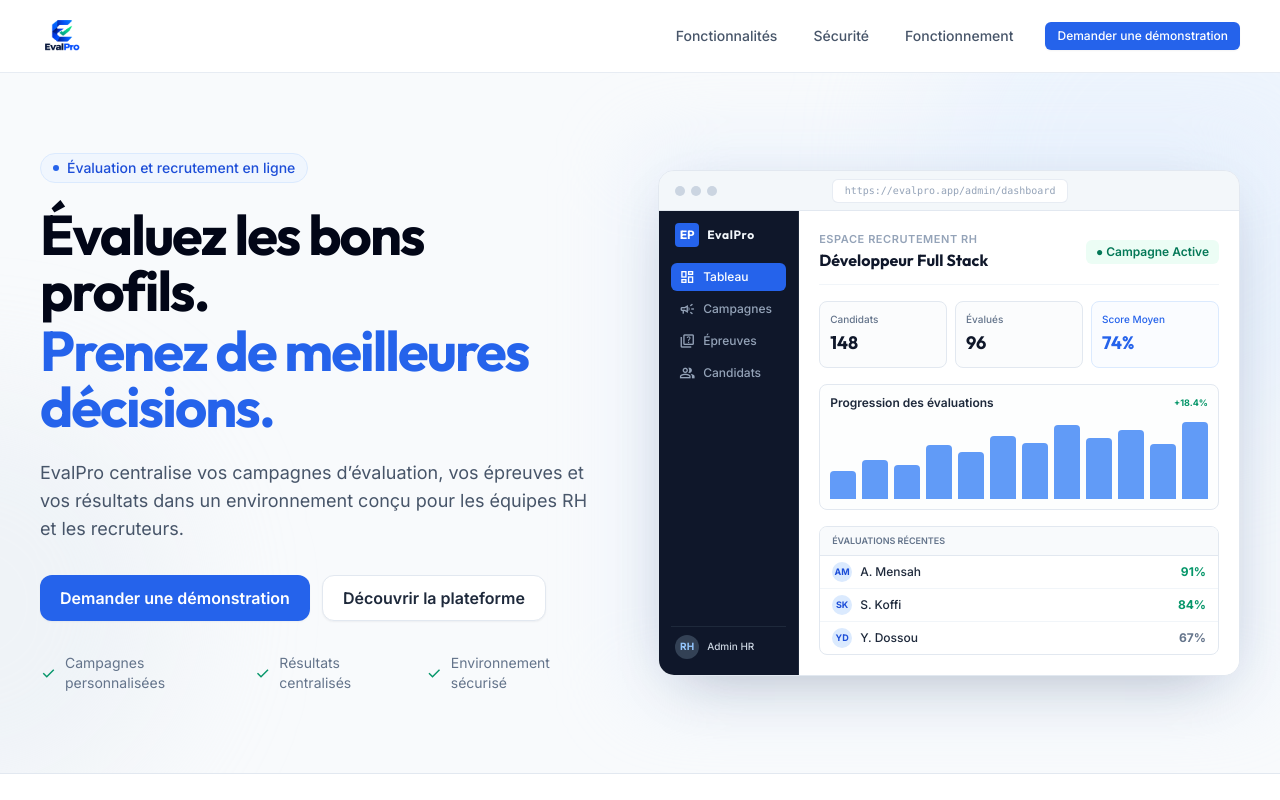
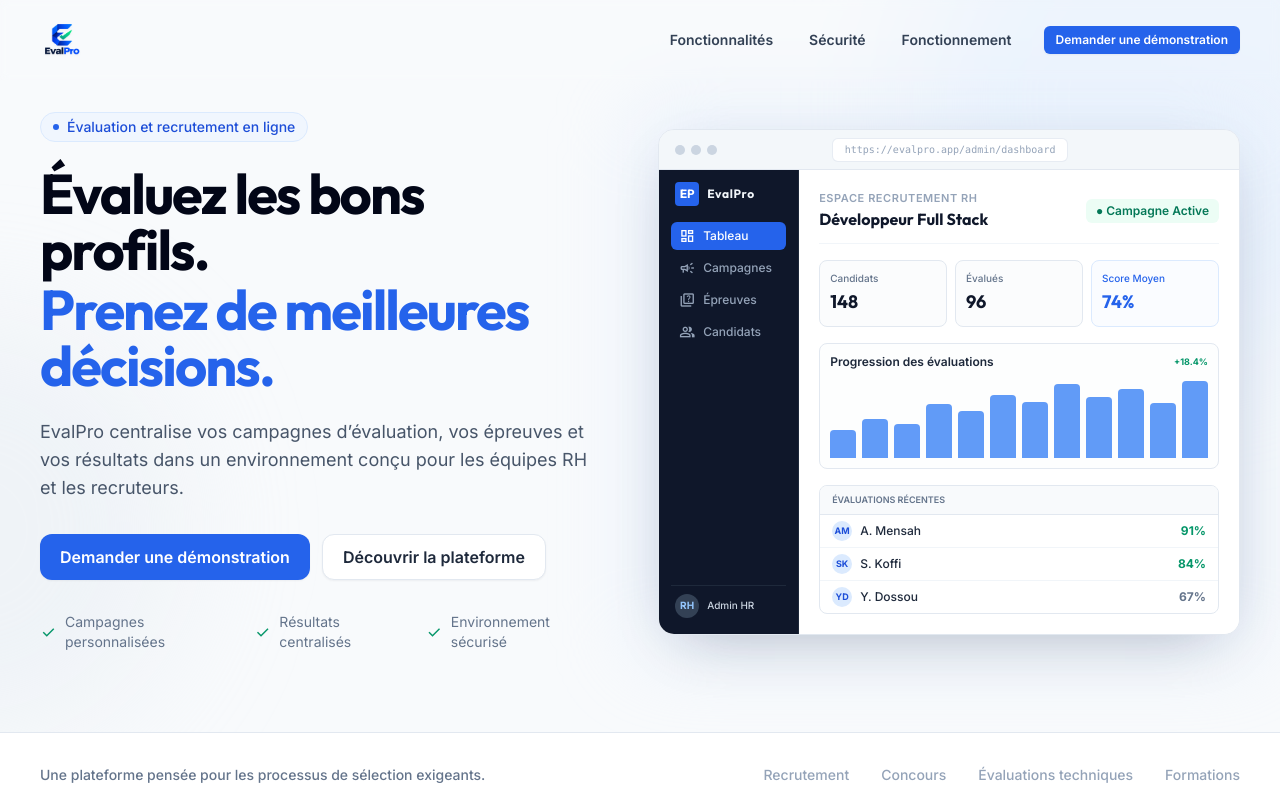
Before and after one commit to josuefox123/evalpro, a Vue app in the folder evalpro front/: page / in a window 1280 px wide. Shown: the top 800 px of the page. Built offline with nearby package versions, Linux system fonts and the light colour scheme.

Commit message:
fix(nav): header scroll transition, highlighted logo, global smooth offset scrolling without content overlap

```diff
--- a/evalpro front/src/index.css
+++ b/evalpro front/src/index.css
@@ -30,6 +30,8 @@
     font-feature-settings: 'cv02', 'cv03', 'cv04', 'cv11';
     overflow-x: hidden;
     max-width: 100vw;
+    scroll-behavior: smooth;
+    scroll-padding-top: 80px;
   }
 
   h1, h2, h3, h4, h5, h6 {
--- a/evalpro front/src/routeur/index.js
+++ b/evalpro front/src/routeur/index.js
@@ -131,8 +131,18 @@ const routes = [
 const router = createRouter({
   history: createWebHistory(),
   routes,
-  scrollBehavior() {
-    return { top: 0 };
+  scrollBehavior(to, from, savedPosition) {
+    if (savedPosition) {
+      return savedPosition;
+    }
+    if (to.hash) {
+      return {
+        el: to.hash,
+        top: 80,
+        behavior: 'smooth'
+      };
+    }
+    return { top: 0, left: 0, behavior: 'smooth' };
   },
 });
 
--- a/evalpro front/src/vues/VueAccueil.vue
+++ b/evalpro front/src/vues/VueAccueil.vue
@@ -2,49 +2,54 @@
   <div class="min-h-screen bg-[#f8fafc] text-[#0f172a] font-sans overflow-x-hidden">
 
     <!-- =========================================================
-         HEADER
+         HEADER RESPONSIVE FIXE AVEC DÉFILEMENT TRANSPARENT / OPAQUE
     ========================================================== -->
     <header
-      class="sticky top-0 z-40 border-b border-slate-200/80 bg-white/95 backdrop-blur"
+      class="fixed top-0 left-0 right-0 z-50 border-b transition-all duration-300"
+      :class="estDefile ? 'bg-white/95 border-slate-200/80 shadow-sm backdrop-blur-md py-0' : 'bg-transparent border-transparent shadow-none backdrop-blur-sm py-1'"
     >
       <div
         class="max-w-7xl mx-auto h-16 sm:h-[72px] px-4 sm:px-6 lg:px-10 flex items-center justify-between"
       >
 
-        <!-- LOGO -->
+        <!-- LOGO BIEN EN ÉVIDENCE -->
         <router-link
           to="/"
-          class="flex items-center shrink-0"
+          class="flex items-center gap-2 shrink-0 group transition-transform duration-200 hover:scale-105"
           aria-label="EvalPro"
         >
           <img
             src="/logo.png"
-            alt="EvalPro"
-            class="h-9 sm:h-11 w-auto object-contain"
+            alt="EvalPro Logo"
+            class="h-9 sm:h-11 w-auto object-contain drop-shadow-sm"
           />
+          <span class="sr-only">EvalPro</span>
         </router-link>
 
 
-        <!-- NAV DESKTOP -->
+        <!-- NAV DESKTOP AVEC OFFSET SCROLL SMOOTH -->
         <nav class="hidden md:flex items-center gap-7 lg:gap-9 ml-auto mr-8">
 
           <a
             href="#fonctionnalites"
-            class="text-sm font-medium text-slate-600 hover:text-slate-950 transition-colors"
+            @click.prevent="scrollToSection('fonctionnalites')"
+            class="text-sm font-semibold text-slate-700 hover:text-blue-600 transition-colors"
           >
             Fonctionnalités
           </a>
 
           <a
             href="#securite"
-            class="text-sm font-medium text-slate-600 hover:text-slate-950 transition-colors"
+            @click.prevent="scrollToSection('securite')"
+            class="text-sm font-semibold text-slate-700 hover:text-blue-600 transition-colors"
           >
             Sécurité
           </a>
 
           <a
             href="#fonctionnement"
-            class="text-sm font-medium text-slate-600 hover:text-slate-950 transition-colors"
+            @click.prevent="scrollToSection('fonctionnement')"
+            class="text-sm font-semibold text-slate-700 hover:text-blue-600 transition-colors"
           >
             Fonctionnement
           </a>
@@ -57,7 +62,7 @@
           variant="primary"
           size="sm"
           @click="ouvrirDemande"
-          class="shrink-0"
+          class="shrink-0 font-semibold"
         >
           <span class="hidden sm:inline">
             Demander une démonstration
@@ -99,7 +104,7 @@
 
 
         <div
-          class="relative max-w-7xl mx-auto px-4 sm:px-6 lg:px-10 pt-10 sm:pt-16 lg:pt-20 pb-14 sm:pb-20"
+          class="relative max-w-7xl mx-auto px-4 sm:px-6 lg:px-10 pt-20 sm:pt-24 lg:pt-28 pb-14 sm:pb-20"
         >
 
           <div
@@ -924,12 +929,29 @@
 
 
 <script setup>
-import { ref, reactive } from 'vue';
+import { ref, reactive, onMounted, onUnmounted } from 'vue';
 
 import EpButton from '../composants/systeme/EpButton.vue';
 import EpModal from '../composants/systeme/EpModal.vue';
 import EpInput from '../composants/systeme/EpInput.vue';
 
+/* =========================================================
+   HEADER STICKY TRANSPARENT / OPAQUE STATE
+========================================================= */
+const estDefile = ref(false);
+
+function gererDefilement() {
+  estDefile.value = window.scrollY > 20;
+}
+
+onMounted(() => {
+  window.addEventListener('scroll', gererDefilement, { passive: true });
+  gererDefilement();
+});
+
+onUnmounted(() => {
+  window.removeEventListener('scroll', gererDefilement);
+});
 
 /* =========================================================
    MODAL
@@ -968,16 +990,24 @@ function soumettreDemande() {
 
 
 /* =========================================================
-   NAVIGATION
+   NAVIGATION FLUIDE AVEC DÉCALAGE HEADER
 ========================================================= */
 
+function scrollToSection(id) {
+  const element = document.getElementById(id);
+  if (element) {
+    const headerOffset = 80;
+    const elementPosition = element.getBoundingClientRect().top;
+    const offsetPosition = elementPosition + window.pageYOffset - headerOffset;
+    window.scrollTo({
+      top: offsetPosition,
+      behavior: 'smooth'
+    });
+  }
+}
+
 function scrollToFonctionnalites() {
-  document
-    .getElementById('fonctionnalites')
-    ?.scrollIntoView({
-      behavior: 'smooth',
-      block: 'start',
-    });
+  scrollToSection('fonctionnalites');
 }
 
 
```
